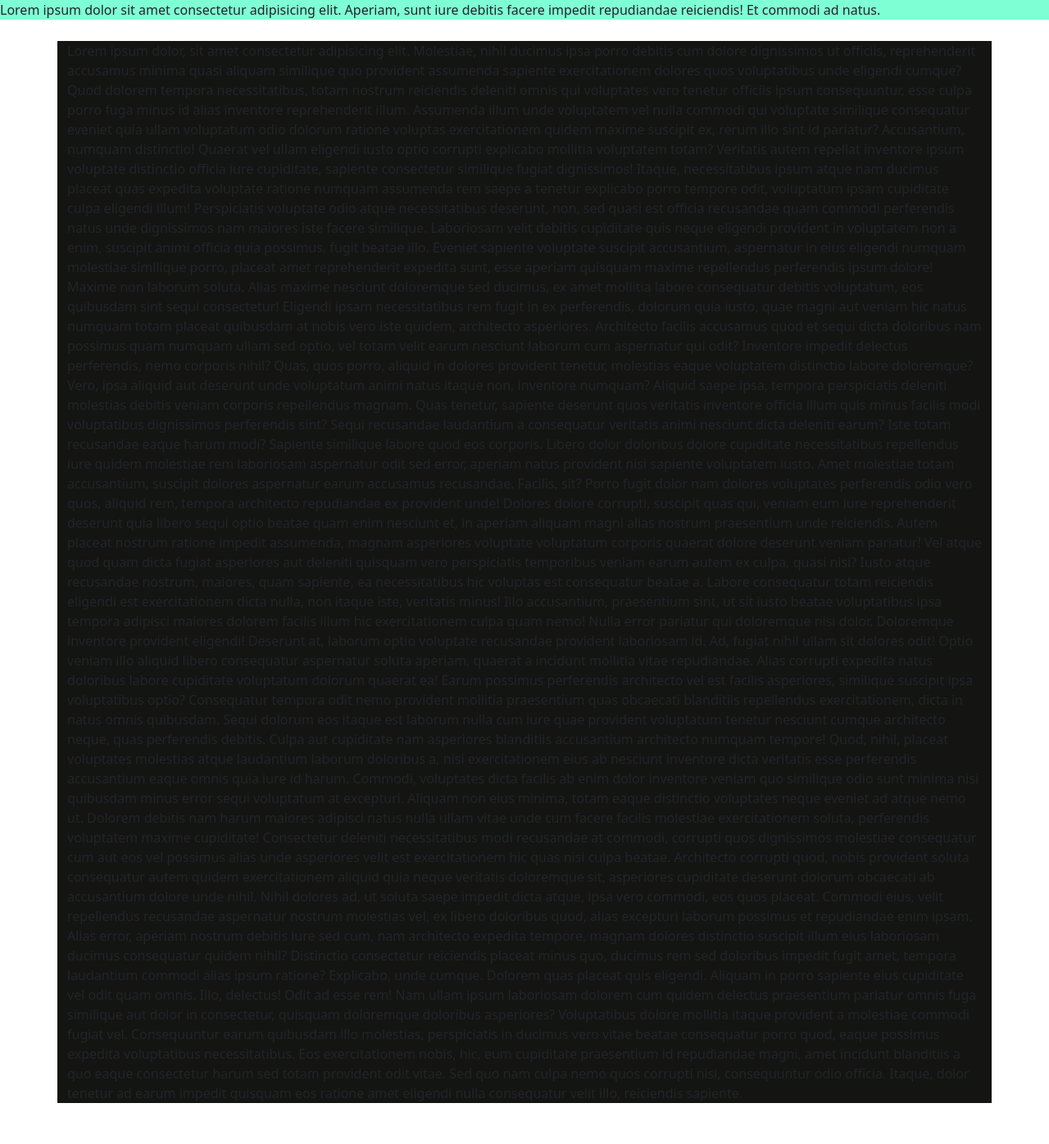
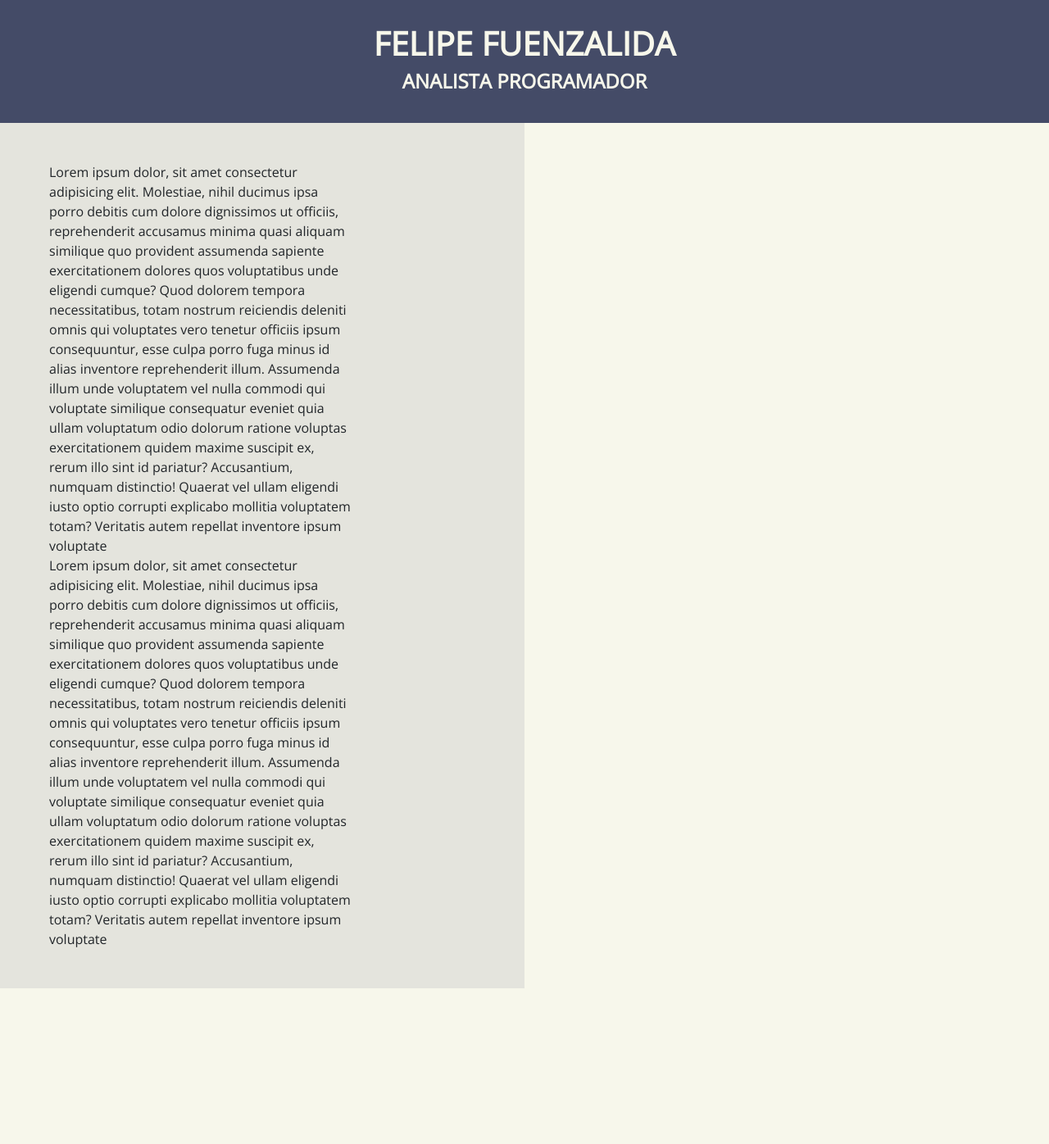
Before and after one commit to ferider/CV, a PHP site: page / in a window 1280 px wide. Shown: the whole page at 82% size. After the commit the page ends 1206 px from the top, so only its background shows below. Run offline with PHP 8.4, Linux system fonts and the light colour scheme.

Commit message:
Estetica al header/body.

```diff
--- a/css/body.css
+++ b/css/body.css
@@ -1,6 +1,12 @@
+.container-info{
+    height: auto;
+}
+.container-exp{
+    height: auto;
+}
 .container{
-    width:100%;
-    height: auto;
-    background-color: rgb(20, 20, 19);
-    margin: 50px;
+
 }
+body{
+background: linear-gradient(to right, #e4e4dd 50%, #f7f7eb 50%);
+}
--- a/css/header.css
+++ b/css/header.css
@@ -1,6 +1,27 @@
-.nav-main {
+/*.nav-main {
   position: fixed;
   top: 0;
   width   : 100%;
   background-color:aquamarine;
+}*/
+:root{
+  --headbg: #444b67;
+  --headtxtcolor: #f7f7eb;
+  --sectionfontsize: 12px;
+  --sectiontitlesize: 14px;
 }
+*{
+  font-family: 'Open Sans', sans-serif;
+}
+.head-cv{
+  height: 150px;
+  display: flex;
+  align-items: center;
+  justify-content: center;
+  flex-direction: column;
+  background-color: var(--headbg);
+}
+.head-cv h1, .head-cv h4{
+  font-weight: bold;
+  color: var(--headtxtcolor);
+}
--- a/index.html
+++ b/index.html
@@ -5,6 +5,7 @@
     <meta charset="UTF-8">
     <meta http-equiv="X-UA-Compatible" content="IE=edge">
     <meta name="viewport" content="width=device-width, initial-scale=1.0">
+    <link href="https://fonts.googleapis.com/css2?family=Open+Sans:wght@300&display=swap" rel="stylesheet">
     <link rel="stylesheet" href="css/index.css">
     <link rel="stylesheet" href="bootstrap/css/bootstrap.min.css">
     <title>CV Felipe</title>
@@ -12,12 +13,13 @@
 
 <body>
     <header>
-        <nav class="nav-main">
-            Lorem ipsum dolor sit amet consectetur adipisicing elit. Aperiam, sunt iure debitis facere impedit
-            repudiandae reiciendis! Et commodi ad natus.
-        </nav>
+        <div class="head-cv">
+            <h1>FELIPE FUENZALIDA</h1>
+            <h4>ANALISTA PROGRAMADOR</h4>
+        </div>
     </header>
-    <div class="container">
+    <div class="container m-5">
+        <div class="container-info col-4">
             Lorem ipsum dolor, sit amet consectetur adipisicing elit. Molestiae, nihil ducimus ipsa porro debitis cum dolore
             dignissimos ut officiis, reprehenderit accusamus minima quasi aliquam similique quo provident assumenda sapiente
             exercitationem dolores quos voluptatibus unde eligendi cumque? Quod dolorem tempora necessitatibus, totam
@@ -26,69 +28,17 @@
             similique consequatur eveniet quia ullam voluptatum odio dolorum ratione voluptas exercitationem quidem maxime
             suscipit ex, rerum illo sint id pariatur? Accusantium, numquam distinctio! Quaerat vel ullam eligendi iusto
             optio corrupti explicabo mollitia voluptatem totam? Veritatis autem repellat inventore ipsum voluptate
-        distinctio officia iure cupiditate, sapiente consectetur similique fugiat dignissimos! Itaque, necessitatibus
-        ipsum atque nam ducimus placeat quas expedita voluptate ratione numquam assumenda rem saepe a tenetur explicabo
-        porro tempore odit, voluptatum ipsam cupiditate culpa eligendi illum! Perspiciatis voluptate odio atque
-        necessitatibus deserunt, non, sed quasi est officia recusandae quam commodi perferendis natus unde dignissimos
-        nam maiores iste facere similique. Laboriosam velit debitis cupiditate quis neque eligendi provident in
-        voluptatem non a enim, suscipit animi officia quia possimus, fugit beatae illo. Eveniet sapiente voluptate
-        suscipit accusantium, aspernatur in eius eligendi numquam molestiae similique porro, placeat amet reprehenderit
-        expedita sunt, esse aperiam quisquam maxime repellendus perferendis ipsum dolore! Maxime non laborum soluta.
-        Alias maxime nesciunt doloremque sed ducimus, ex amet mollitia labore consequatur debitis voluptatum, eos
-        quibusdam sint sequi consectetur! Eligendi ipsam necessitatibus rem fugit in ex perferendis, dolorum quia iusto,
-        quae magni aut veniam hic natus numquam totam placeat quibusdam at nobis vero iste quidem, architecto
-        asperiores. Architecto facilis accusamus quod et sequi dicta doloribus nam possimus quam numquam ullam sed
-        optio, vel totam velit earum nesciunt laborum cum aspernatur qui odit? Inventore impedit delectus perferendis,
-        nemo corporis nihil? Quas, quos porro, aliquid in dolores provident tenetur, molestias eaque voluptatem
-        distinctio labore doloremque? Vero, ipsa aliquid aut deserunt unde voluptatum animi natus itaque non, inventore
-        numquam? Aliquid saepe ipsa, tempora perspiciatis deleniti molestias debitis veniam corporis repellendus magnam.
-        Quas tenetur, sapiente deserunt quos veritatis inventore officia illum quis minus facilis modi voluptatibus
-        dignissimos perferendis sint? Sequi recusandae laudantium a consequatur veritatis animi nesciunt dicta deleniti
-        earum? Iste totam recusandae eaque harum modi? Sapiente similique labore quod eos corporis. Libero dolor
-        doloribus dolore cupiditate necessitatibus repellendus iure quidem molestiae rem laboriosam aspernatur odit sed
-        error, aperiam natus provident nisi sapiente voluptatem iusto. Amet molestiae totam accusantium, suscipit
-        dolores aspernatur earum accusamus recusandae. Facilis, sit? Porro fugit dolor nam dolores voluptates
-        perferendis odio vero quos, aliquid rem, tempora architecto repudiandae ex provident unde! Dolores dolore
-        corrupti, suscipit quas qui, veniam eum iure reprehenderit deserunt quia libero sequi optio beatae quam enim
-        nesciunt et, in aperiam aliquam magni alias nostrum praesentium unde reiciendis. Autem placeat nostrum ratione
-        impedit assumenda, magnam asperiores voluptate voluptatum corporis quaerat dolore deserunt veniam pariatur! Vel
-        atque quod quam dicta fugiat asperiores aut deleniti quisquam vero perspiciatis temporibus veniam earum autem ex
-        culpa, quasi nisi? Iusto atque recusandae nostrum, maiores, quam sapiente, ea necessitatibus hic voluptas est
-        consequatur beatae a. Labore consequatur totam reiciendis eligendi est exercitationem dicta nulla, non itaque
-        iste, veritatis minus! Illo accusantium, praesentium sint, ut sit iusto beatae voluptatibus ipsa tempora
-        adipisci maiores dolorem facilis illum hic exercitationem culpa quam nemo! Nulla error pariatur qui doloremque
-        nisi dolor. Doloremque inventore provident eligendi! Deserunt at, laborum optio voluptate recusandae provident
-        laboriosam id. Ad, fugiat nihil ullam sit dolores odit! Optio veniam illo aliquid libero consequatur aspernatur
-        soluta aperiam, quaerat a incidunt mollitia vitae repudiandae. Alias corrupti expedita natus doloribus labore
-        cupiditate voluptatum dolorum quaerat ea! Earum possimus perferendis architecto vel est facilis asperiores,
-        similique suscipit ipsa voluptatibus optio? Consequatur tempora odit nemo provident mollitia praesentium quas
-        obcaecati blanditiis repellendus exercitationem, dicta in natus omnis quibusdam. Sequi dolorum eos itaque est
-        laborum nulla cum iure quae provident voluptatum tenetur nesciunt cumque architecto neque, quas perferendis
-        debitis. Culpa aut cupiditate nam asperiores blanditiis accusantium architecto numquam tempore! Quod, nihil,
-        placeat voluptates molestias atque laudantium laborum doloribus a, nisi exercitationem eius ab nesciunt
-        inventore dicta veritatis esse perferendis accusantium eaque omnis quia iure id harum. Commodi, voluptates dicta
-        facilis ab enim dolor inventore veniam quo similique odio sunt minima nisi quibusdam minus error sequi
-        voluptatum at excepturi. Aliquam non eius minima, totam eaque distinctio voluptates neque eveniet ad atque nemo
-        ut. Dolorem debitis nam harum maiores adipisci natus nulla ullam vitae unde cum facere facilis molestiae
-        exercitationem soluta, perferendis voluptatem maxime cupiditate! Consectetur deleniti necessitatibus modi
-        recusandae at commodi, corrupti quos dignissimos molestiae consequatur cum aut eos vel possimus alias unde
-        asperiores velit est exercitationem hic quas nisi culpa beatae. Architecto corrupti quod, nobis provident soluta
-        consequatur autem quidem exercitationem aliquid quia neque veritatis doloremque sit, asperiores cupiditate
-        deserunt dolorum obcaecati ab accusantium dolore unde nihil. Nihil dolores ad, ut soluta saepe impedit dicta
-        atque, ipsa vero commodi, eos quos placeat. Commodi eius, velit repellendus recusandae aspernatur nostrum
-        molestias vel, ex libero doloribus quod, alias excepturi laborum possimus et repudiandae enim ipsam. Alias
-        error, aperiam nostrum debitis iure sed cum, nam architecto expedita tempore, magnam dolores distinctio suscipit
-        illum eius laboriosam ducimus consequatur quidem nihil? Distinctio consectetur reiciendis placeat minus quo,
-        ducimus rem sed doloribus impedit fugit amet, tempora laudantium commodi alias ipsum ratione? Explicabo, unde
-        cumque. Dolorem quas placeat quis eligendi. Aliquam in porro sapiente eius cupiditate vel odit quam omnis. Illo,
-        delectus! Odit ad esse rem! Nam ullam ipsum laboriosam dolorem cum quidem delectus praesentium pariatur omnis
-        fuga similique aut dolor in consectetur, quisquam doloremque doloribus asperiores? Voluptatibus dolore mollitia
-        itaque provident a molestiae commodi fugiat vel. Consequuntur earum quibusdam illo molestias, perspiciatis in
-        ducimus vero vitae beatae consequatur porro quod, eaque possimus expedita voluptatibus necessitatibus. Eos
-        exercitationem nobis, hic, eum cupiditate praesentium id repudiandae magni, amet incidunt blanditiis a quo eaque
-        consectetur harum sed totam provident odit vitae. Sed quo nam culpa nemo quos corrupti nisi, consequuntur odio
-        officia. Itaque, dolor tenetur ad earum impedit quisquam eos ratione amet eligendi nulla consequatur velit illo,
-        reiciendis sapiente.
+        </div>
+        <div class="container-exp col-4">
+            Lorem ipsum dolor, sit amet consectetur adipisicing elit. Molestiae, nihil ducimus ipsa porro debitis cum dolore
+            dignissimos ut officiis, reprehenderit accusamus minima quasi aliquam similique quo provident assumenda sapiente
+            exercitationem dolores quos voluptatibus unde eligendi cumque? Quod dolorem tempora necessitatibus, totam
+            nostrum reiciendis deleniti omnis qui voluptates vero tenetur officiis ipsum consequuntur, esse culpa porro fuga
+            minus id alias inventore reprehenderit illum. Assumenda illum unde voluptatem vel nulla commodi qui voluptate
+            similique consequatur eveniet quia ullam voluptatum odio dolorum ratione voluptas exercitationem quidem maxime
+            suscipit ex, rerum illo sint id pariatur? Accusantium, numquam distinctio! Quaerat vel ullam eligendi iusto
+            optio corrupti explicabo mollitia voluptatem totam? Veritatis autem repellat inventore ipsum voluptate
+        </div>
     </div>
 
     <script src="bootstrap/js/bootstrap.min.js"></script>
```
Lines whose indentation alone changed are shown as unchanged.
